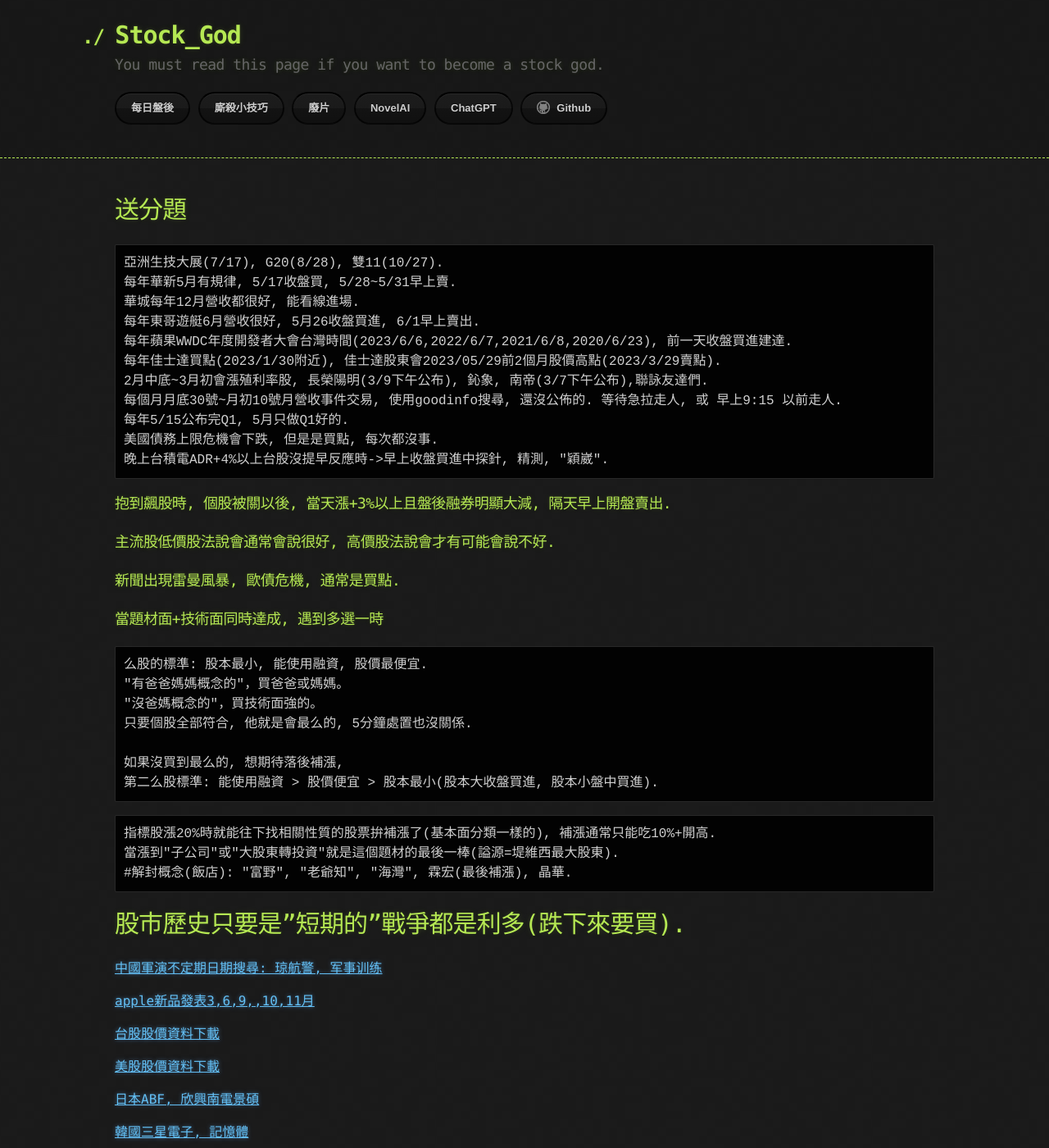
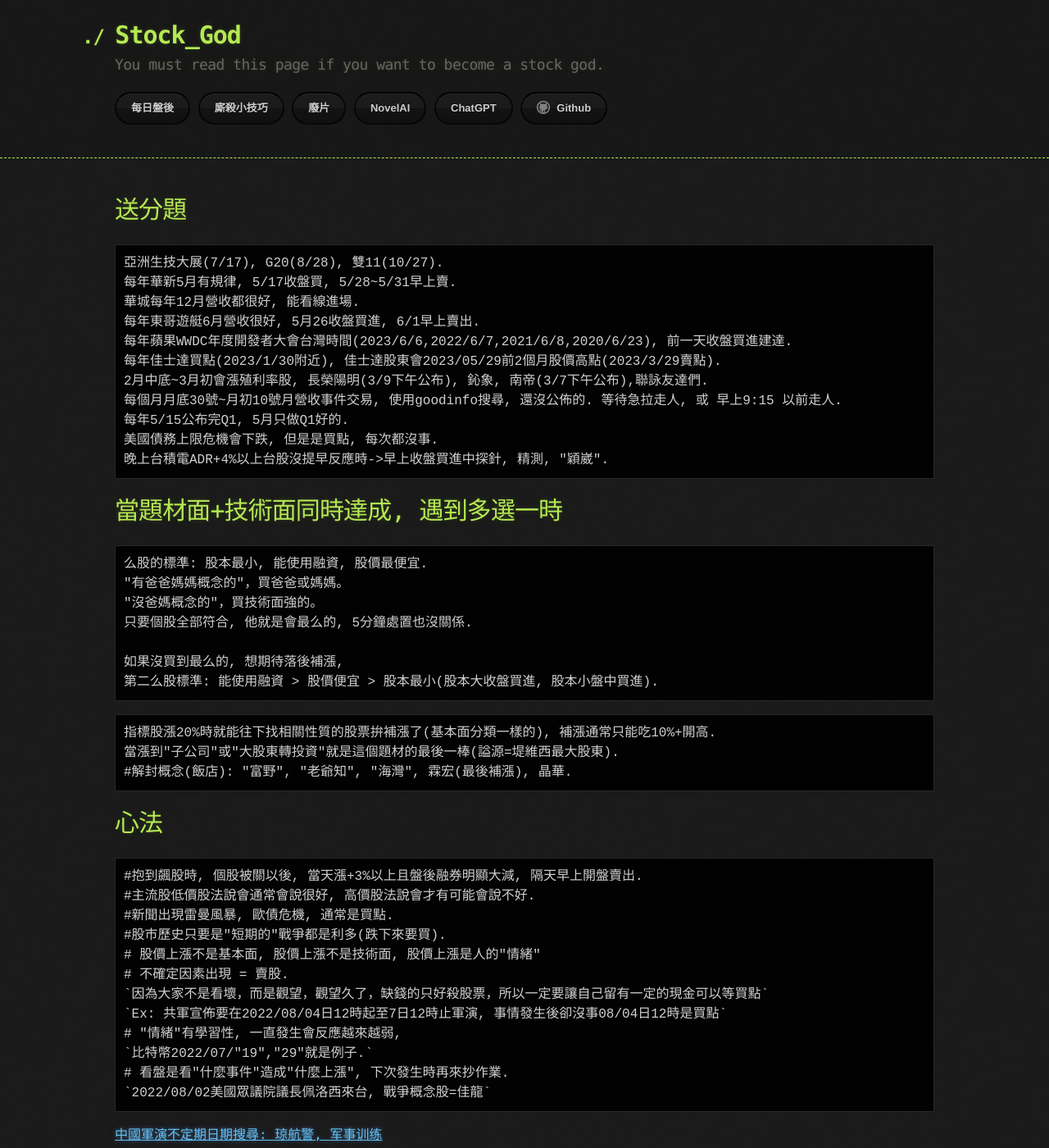
Before and after one commit to lepg5487/Stock_God, a Jekyll site: the page built from experience.md, in a window 1280 px wide and 1400 px high. Shown: the whole window at 82% size. Built offline with Jekyll 4.4.1, drawn with Linux system fonts in a browser that asks for light colours; our own code applies the rules of GitHub Pages for plain Markdown files; some of the changed text lies outside the part shown.

Commit message:
Update experience.md

````diff
--- a/experience.md
+++ b/experience.md
@@ -35,8 +31,21 @@
 當漲到"子公司"或"大股東轉投資"就是這個題材的最後一棒(謚源=堤維西最大股東).
 #解封概念(飯店): "富野", "老爺知", "海灣", 霖宏(最後補漲), 晶華.
 ```
-
-# 股市歷史只要是"短期的"戰爭都是利多(跌下來要買).
+# 心法
+```
+#抱到飆股時, 個股被關以後, 當天漲+3%以上且盤後融券明顯大減, 隔天早上開盤賣出.
+#主流股低價股法說會通常會說很好, 高價股法說會才有可能會說不好.
+#新聞出現雷曼風暴, 歐債危機, 通常是買點.
+#股市歷史只要是"短期的"戰爭都是利多(跌下來要買).
+# 股價上漲不是基本面, 股價上漲不是技術面, 股價上漲是人的"情緒"
+# 不確定因素出現 = 賣股.
+`因為大家不是看壞，而是觀望，觀望久了，缺錢的只好殺股票，所以一定要讓自己留有一定的現金可以等買點`
+`Ex: 共軍宣佈要在2022/08/04日12時起至7日12時止軍演, 事情發生後卻沒事08/04日12時是買點`
+# "情緒"有學習性, 一直發生會反應越來越弱,
+`比特幣2022/07/"19","29"就是例子.`
+# 看盤是看"什麼事件"造成"什麼上漲", 下次發生時再來抄作業.
+`2022/08/02美國眾議院議長佩洛西來台, 戰爭概念股=佳龍`
+```
 
 [中國軍演不定期日期搜尋: 琼航警, 军事训练](https://www.google.com.tw/search?q=%E7%90%BC%E8%88%AA%E8%AD%A6&hl=zh_TW&sxsrf=AJOqlzWKyqegNdbEI3HSk6gI0XOTlzUwNA%3A1679624237769&source=hp&ei=LQgdZOycKdiV2roPgsiD2As&iflsig=AK50M_UAAAAAZB0WPSYdmXOPG2Dya8dsJwwvQ_5bX2Zb&ved=0ahUKEwis56vwv_P9AhXYilYBHQLkALsQ4dUDCAo&uact=5&oq=%E7%90%BC%E8%88%AA%E8%AD%A6&gs_lcp=Cgdnd3Mtd2l6EAMyBAgjECc6BwgjEOoCECdQmwFYmwFg2QdoAXAAeACAATSIATSSAQExmAEAoAECoAEBsAEK&sclient=gws-wiz)
 
````
Also changed, not shown: other parts of experience.md (+1 -13 lines).
